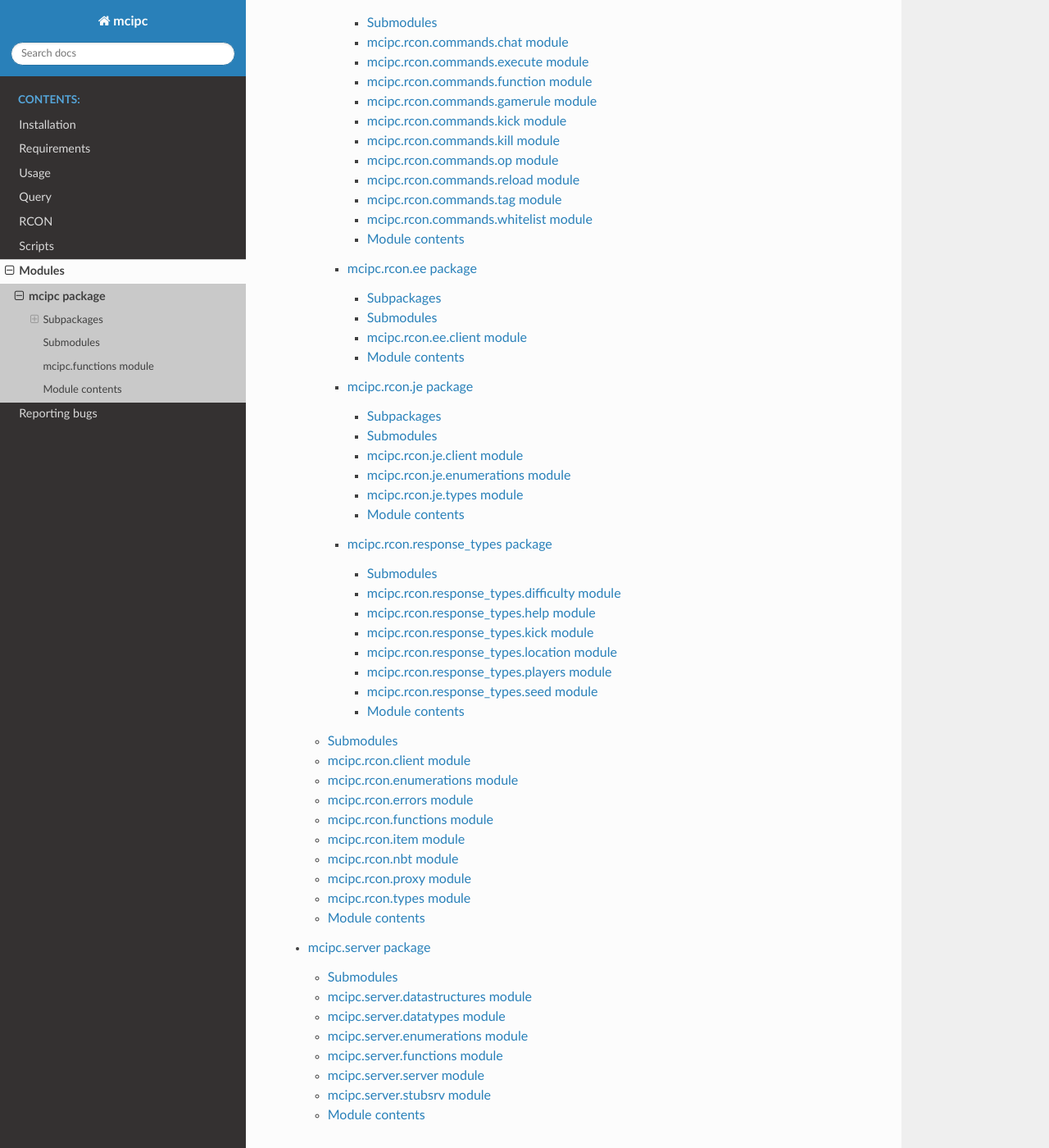
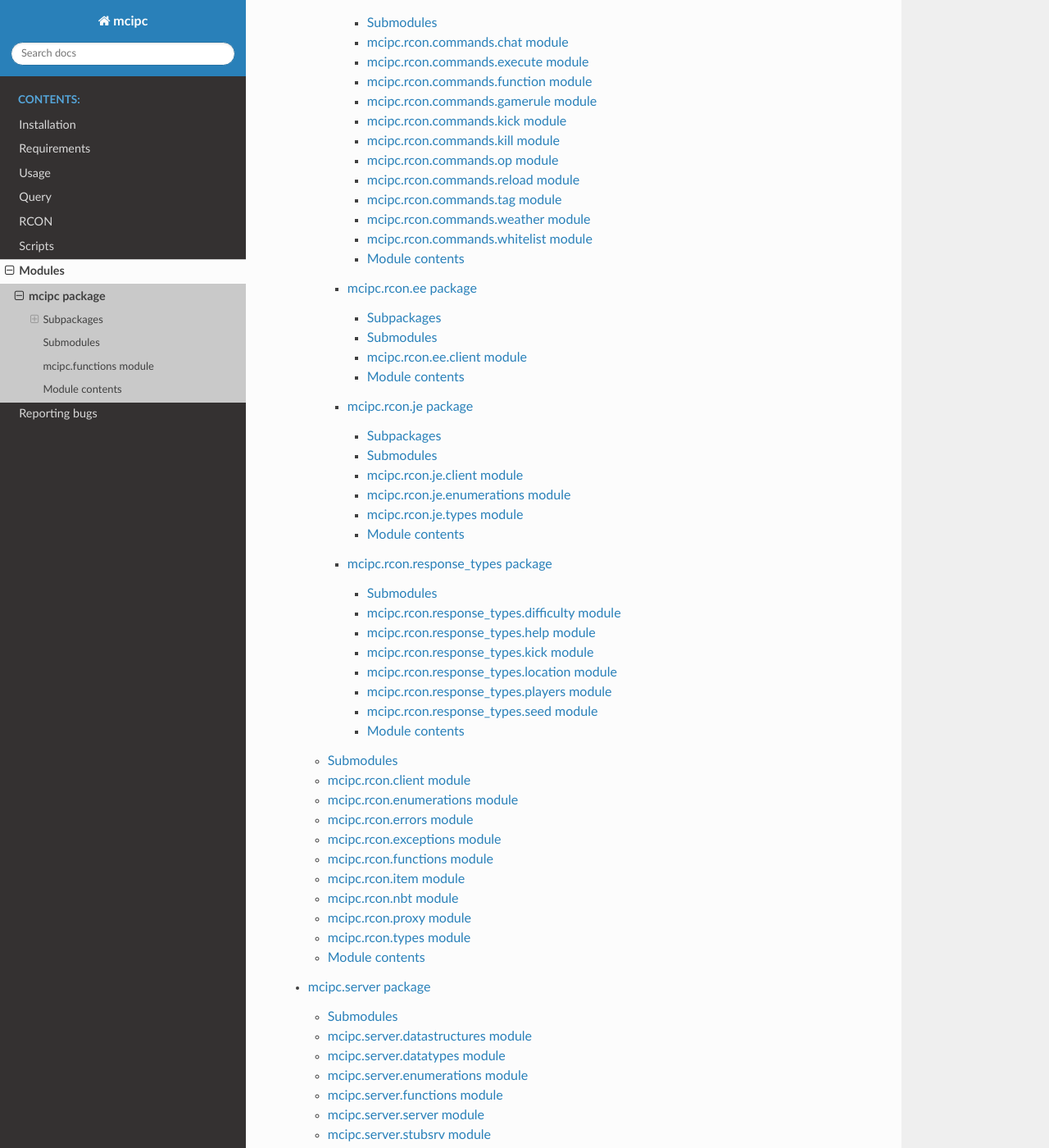
Before and after one commit to conqp/mcipc, a Sphinx documentation site: the page built from docs/source/mcipc.rst, in a window 1280 px wide and 1400 px high, scrolled down 920 px. Shown: the whole window at 82% size. Built offline with Sphinx 7.4.7 and the Read the Docs theme 2.0.0, drawn with Linux system fonts in a browser that asks for light colours; pages that are not in the unit, such as notebooks, are missing from menus.

Commit message:
Update docs

```diff
--- a/docs/source/mcipc.rcon.commands.rst
+++ b/docs/source/mcipc.rcon.commands.rst
@@ -76,6 +76,14 @@ mcipc.rcon.commands.tag module
    :undoc-members:
    :show-inheritance:
 
+mcipc.rcon.commands.weather module
+----------------------------------
+
+.. automodule:: mcipc.rcon.commands.weather
+   :members:
+   :undoc-members:
+   :show-inheritance:
+
 mcipc.rcon.commands.whitelist module
 ------------------------------------
 
--- a/docs/source/mcipc.rcon.rst
+++ b/docs/source/mcipc.rcon.rst
@@ -36,6 +36,14 @@ mcipc.rcon.errors module
 ------------------------
 
 .. automodule:: mcipc.rcon.errors
+   :members:
+   :undoc-members:
+   :show-inheritance:
+
+mcipc.rcon.exceptions module
+----------------------------
+
+.. automodule:: mcipc.rcon.exceptions
    :members:
    :undoc-members:
    :show-inheritance:
```
